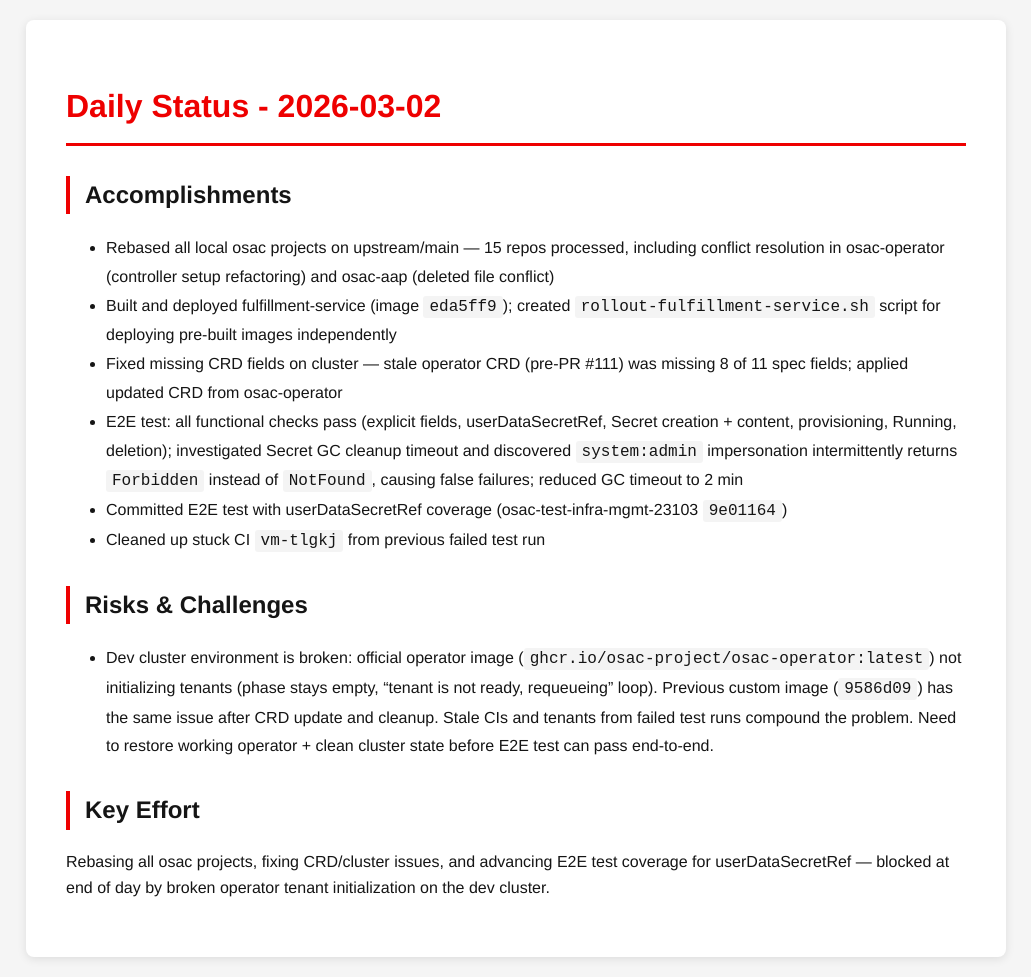
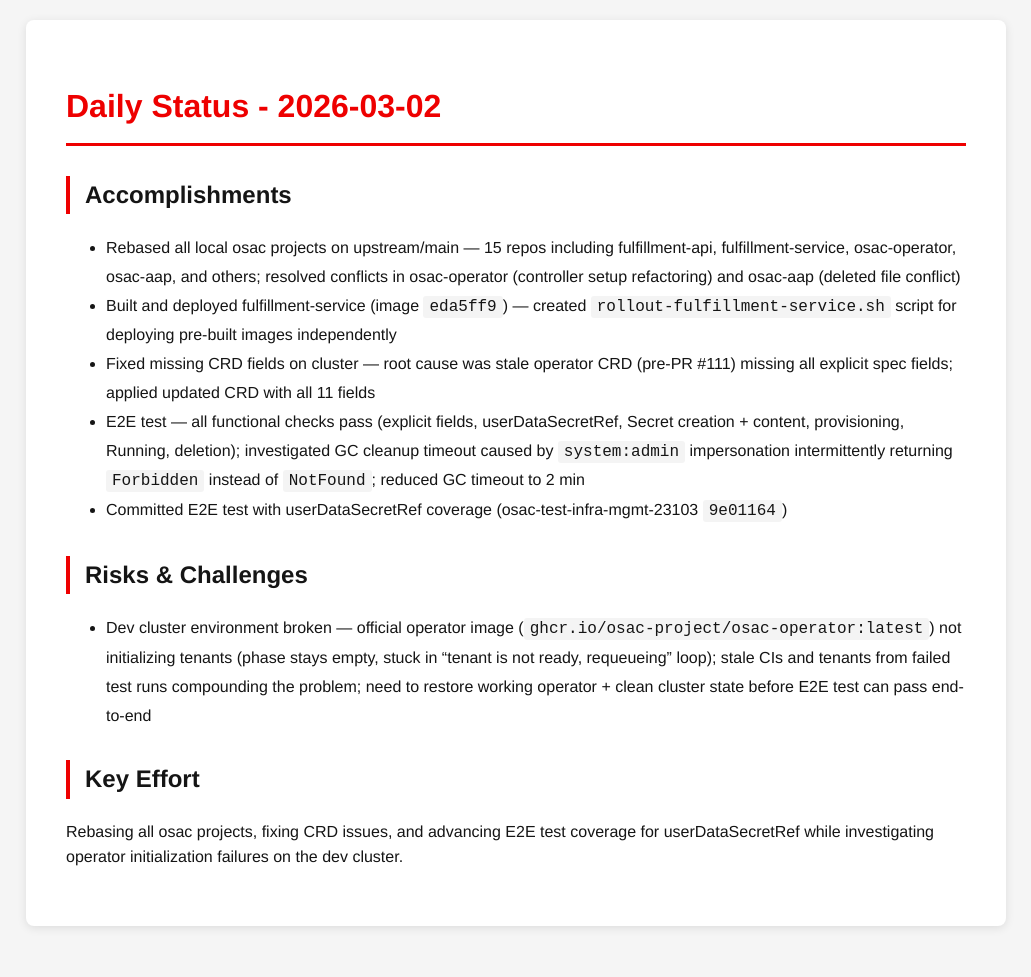
Before and after one commit to tzvatot/daily-status, a Jekyll site: the page built from 2026-03-02.md, in a window 1280 px wide. Shown: the whole page, without its empty margins (124-1155 px from the left). Built offline with Jekyll 4.4.1, drawn with Linux system fonts in a browser that asks for light colours; after the commit the page ends 946 px from its top, so only the background shows below that.

Commit message:
Daily status update - 2026-03-02

```diff
--- a/2026-03-02.md
+++ b/2026-03-02.md
@@ -7,15 +7,14 @@ date: 2026-03-02
 # Daily Status - 2026-03-02
 
 ## Accomplishments
-- Rebased all local osac projects on upstream/main — 15 repos processed, including conflict resolution in osac-operator (controller setup refactoring) and osac-aap (deleted file conflict)
-- Built and deployed fulfillment-service (image `eda5ff9`); created `rollout-fulfillment-service.sh` script for deploying pre-built images independently
-- Fixed missing CRD fields on cluster — stale operator CRD (pre-PR #111) was missing 8 of 11 spec fields; applied updated CRD from osac-operator
-- E2E test: all functional checks pass (explicit fields, userDataSecretRef, Secret creation + content, provisioning, Running, deletion); investigated Secret GC cleanup timeout and discovered `system:admin` impersonation intermittently returns `Forbidden` instead of `NotFound`, causing false failures; reduced GC timeout to 2 min
+- Rebased all local osac projects on upstream/main — 15 repos including fulfillment-api, fulfillment-service, osac-operator, osac-aap, and others; resolved conflicts in osac-operator (controller setup refactoring) and osac-aap (deleted file conflict)
+- Built and deployed fulfillment-service (image `eda5ff9`) — created `rollout-fulfillment-service.sh` script for deploying pre-built images independently
+- Fixed missing CRD fields on cluster — root cause was stale operator CRD (pre-PR #111) missing all explicit spec fields; applied updated CRD with all 11 fields
+- E2E test — all functional checks pass (explicit fields, userDataSecretRef, Secret creation + content, provisioning, Running, deletion); investigated GC cleanup timeout caused by `system:admin` impersonation intermittently returning `Forbidden` instead of `NotFound`; reduced GC timeout to 2 min
 - Committed E2E test with userDataSecretRef coverage (osac-test-infra-mgmt-23103 `9e01164`)
-- Cleaned up stuck CI `vm-tlgkj` from previous failed test run
 
 ## Risks & Challenges
-- Dev cluster environment is broken: official operator image (`ghcr.io/osac-project/osac-operator:latest`) not initializing tenants (phase stays empty, "tenant is not ready, requeueing" loop). Previous custom image (`9586d09`) has the same issue after CRD update and cleanup. Stale CIs and tenants from failed test runs compound the problem. Need to restore working operator + clean cluster state before E2E test can pass end-to-end.
+- Dev cluster environment broken — official operator image (`ghcr.io/osac-project/osac-operator:latest`) not initializing tenants (phase stays empty, stuck in "tenant is not ready, requeueing" loop); stale CIs and tenants from failed test runs compounding the problem; need to restore working operator + clean cluster state before E2E test can pass end-to-end
 
 ## Key Effort
-Rebasing all osac projects, fixing CRD/cluster issues, and advancing E2E test coverage for userDataSecretRef — blocked at end of day by broken operator tenant initialization on the dev cluster.
+Rebasing all osac projects, fixing CRD issues, and advancing E2E test coverage for userDataSecretRef while investigating operator initialization failures on the dev cluster.
```
